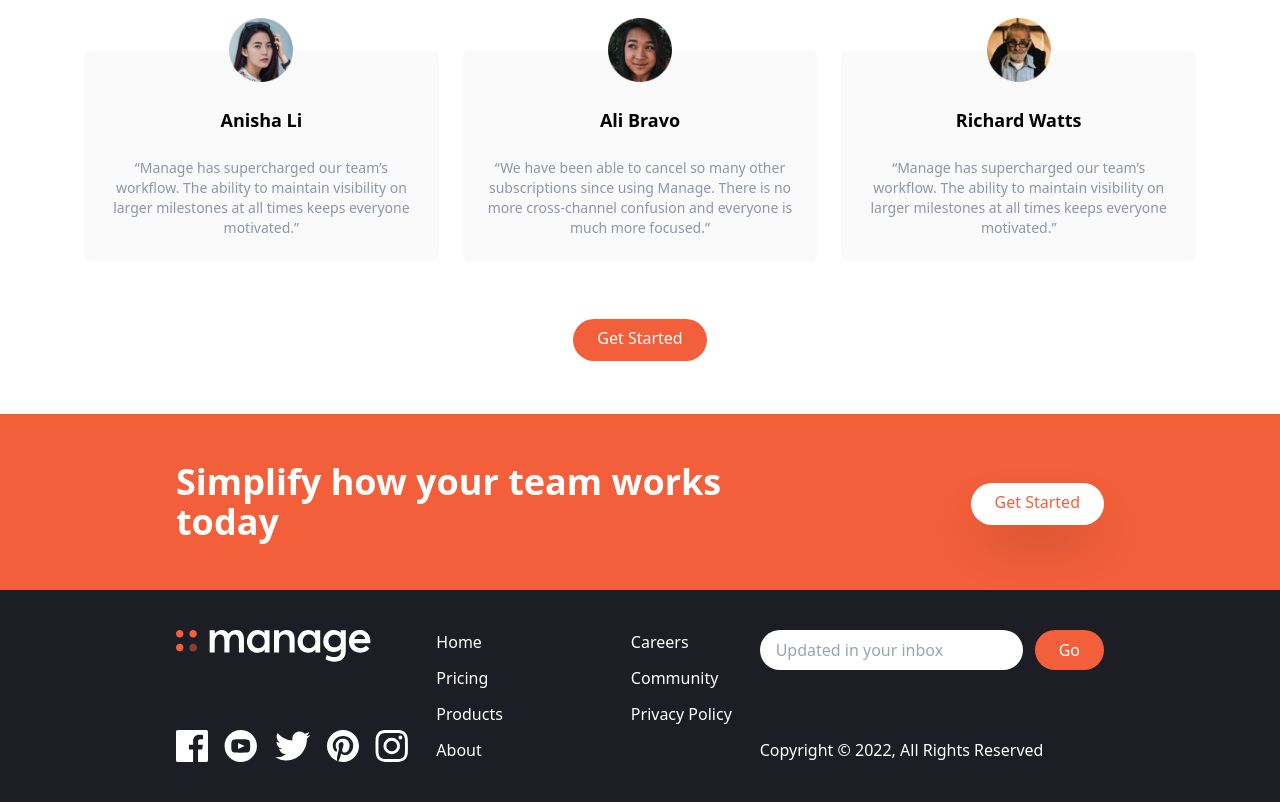
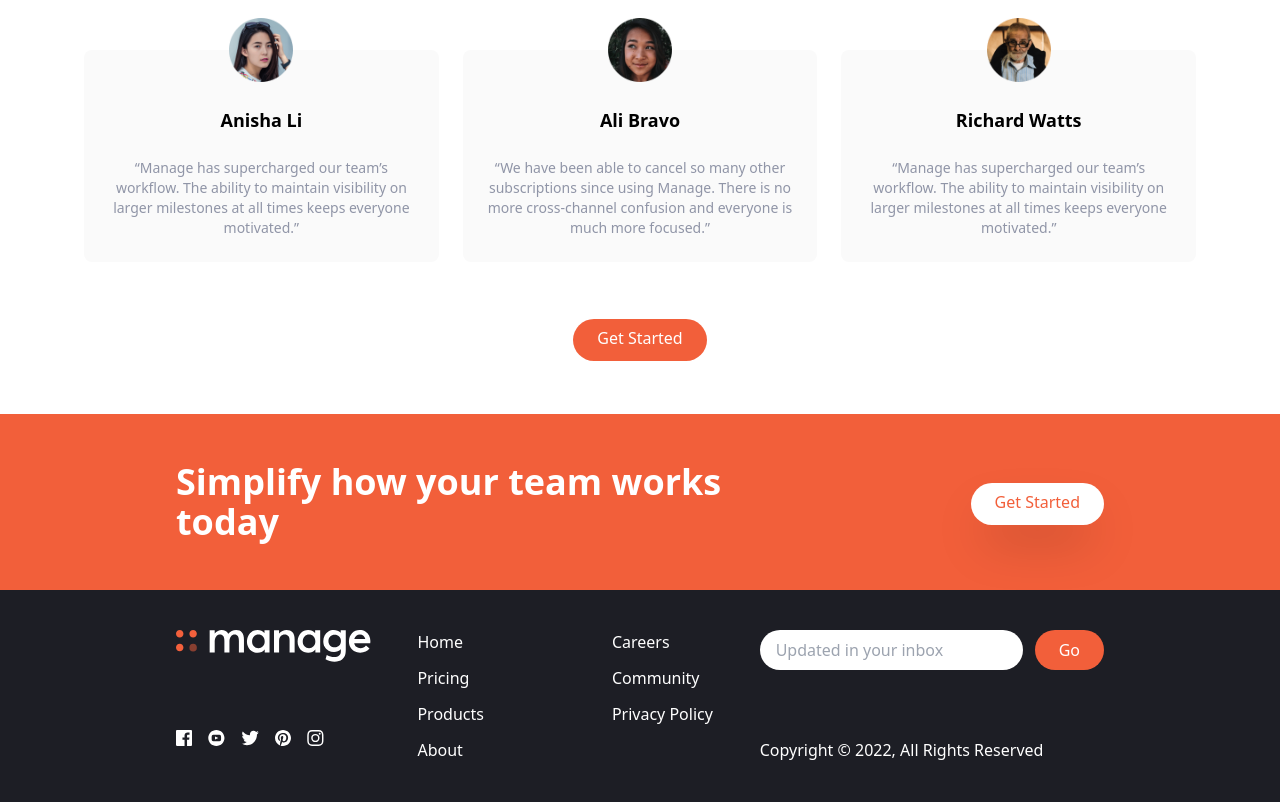
Before and after one commit to anjola-adeuyi/advanced-projects-with-tailwind-css, a website: page manage-landing-page/index.html in a window 1280 px wide. Shown: the part 1354-2156 px from the top of the page. Drawn offline with Linux system fonts and the light colour scheme.

Commit message:
fix: responsiveness footer icons

```diff
--- a/manage-landing-page/index.html
+++ b/manage-landing-page/index.html
@@ -283,7 +283,7 @@
               <img
                 src="img/icon-facebook.svg"
                 alt=""
-                class="h-8"
+                class="h-8 md:h-4 md:-mt-8"
               />
             </a>
             <!-- Link 2 -->
@@ -291,7 +291,7 @@
               <img
                 src="img/icon-youtube.svg"
                 alt=""
-                class="h-8"
+                class="h-8 md:h-4 md:-mt-8"
               />
             </a>
             <!-- Link 3 -->
@@ -299,7 +299,7 @@
               <img
                 src="img/icon-twitter.svg"
                 alt=""
-                class="h-8"
+                class="h-8 md:h-4 md:-mt-8"
               />
             </a>
             <!-- Link 4 -->
@@ -307,7 +307,7 @@
               <img
                 src="img/icon-pinterest.svg"
                 alt=""
-                class="h-8"
+                class="h-8 md:h-4 md:-mt-8"
               />
             </a>
             <!-- Link 5 -->
@@ -315,7 +315,7 @@
               <img
                 src="img/icon-instagram.svg"
                 alt=""
-                class="h-8"
+                class="h-8 md:h-4 md:-mt-8"
               />
             </a>
           </div>
```
Also changed, not shown: manage-landing-page/css/main.css.
